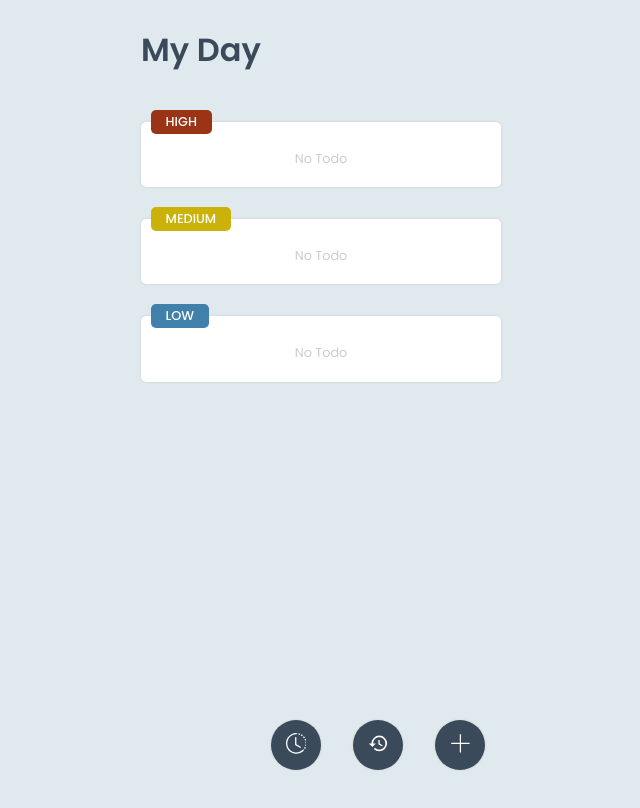
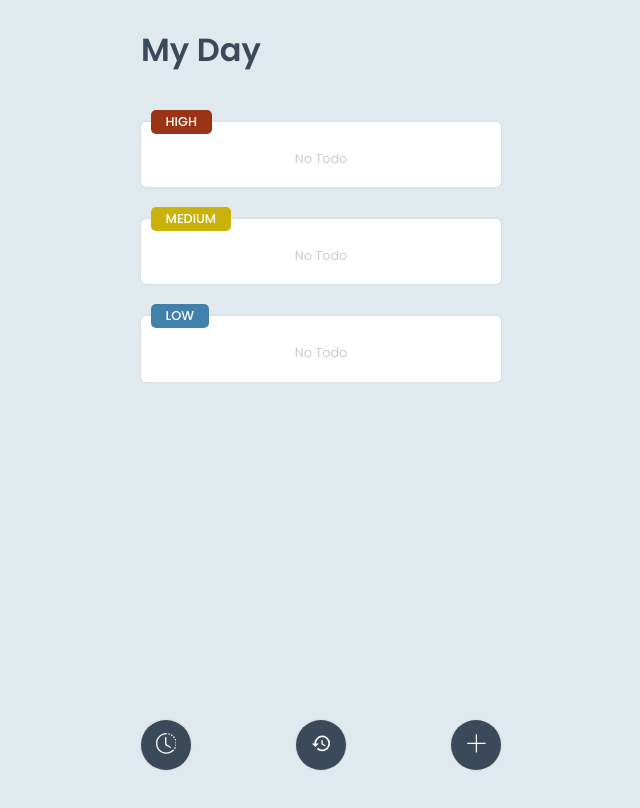
Before and after one commit to IshmaelKargbo/my-day, a React (Create React App) app: page / in a window 1280 px wide. Shown: the top 808 px of the page, without its empty margins (319-959 px from the left). Built offline with nearby package versions, Linux system fonts and the light colour scheme.

Commit message:
Update index.scss
space between the buttons

```diff
--- a/src/index.scss
+++ b/src/index.scss
@@ -129,14 +129,17 @@ body {
     bottom: 0;
     right: 0;
     display: flex;
+    width: 100%;
+    justify-content: space-between;
     .add-btn {
         background-color: $textColor;
+        display: block;
         color: white;
         border: none;
         width: 50px;
         height: 50px;
         font-size: 1.3rem;
-        margin: 2.5rem 1rem;
+        margin: 2.5rem 0;
         border-radius: 30px;
         box-shadow: 0px 0px 2px rgb(198, 198, 198);
         padding-top: 2px;
```
